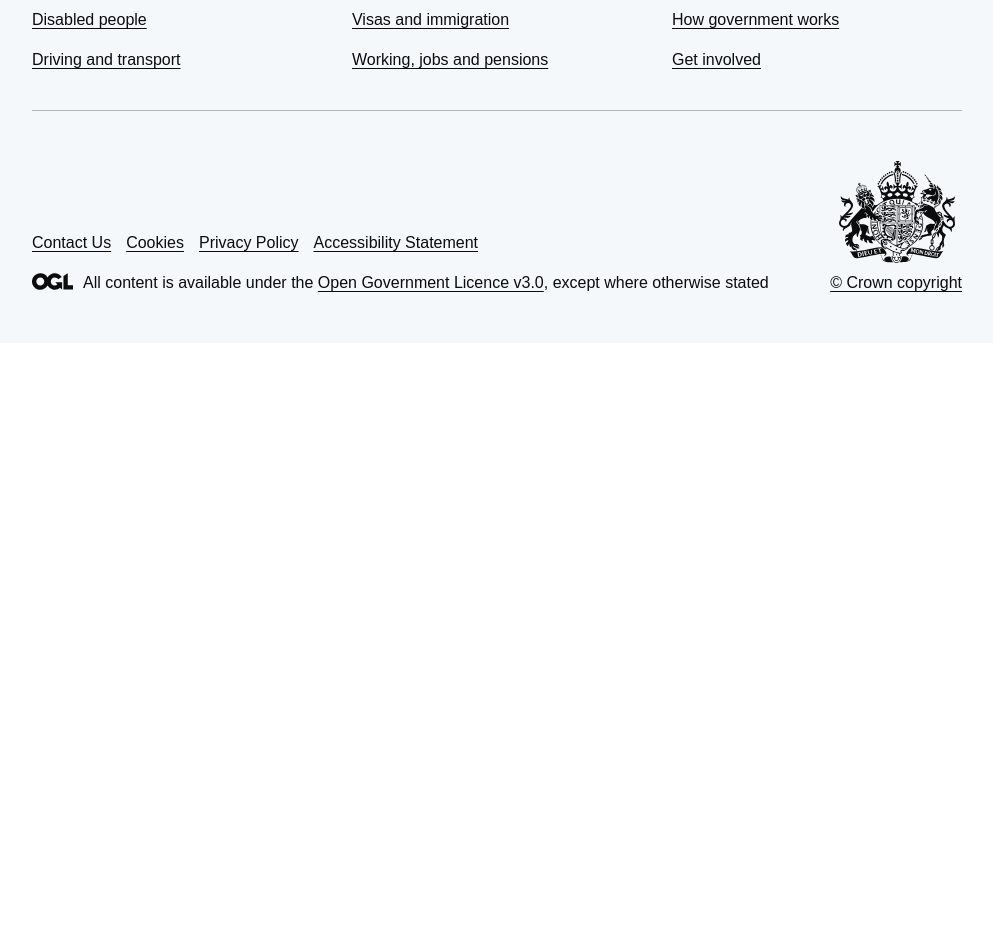
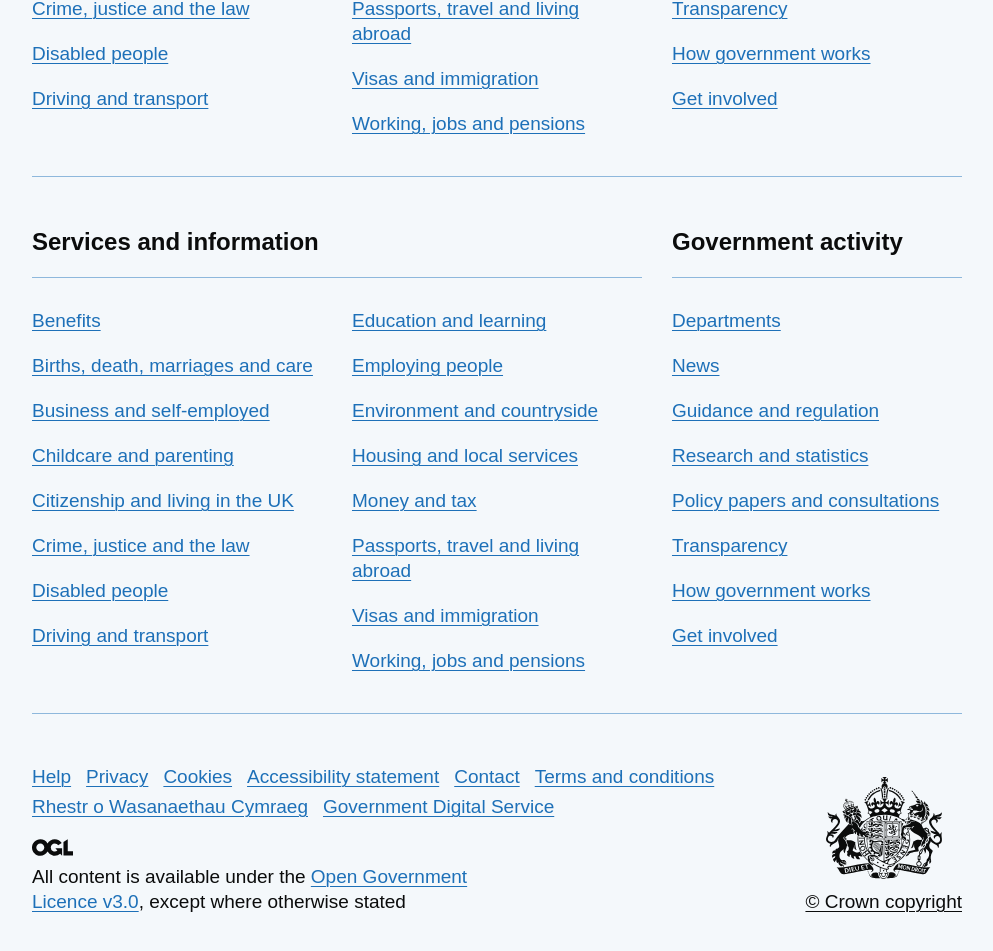
Before and after one commit to stefantaylor/ai-accelerator-week-3-hackathon, a React (Vite) app: page /accessibility-statement in a window 1280 px wide. Shown: the part 2040-2991 px from the top of the page, without its empty margins (143-1136 px from the left). Before the commit the page ends 2383 px from the top, so only its background shows below. Built offline with nearby package versions, Linux system fonts and the light colour scheme.

Commit message:
updating links

```diff
--- a/src/App.css
+++ b/src/App.css
@@ -10,11 +10,13 @@
   --govuk-yellow: #ffdd00;
   --govuk-logo-dot-colour: #00ffe0;
   --govuk-footer-background: #f4f8fb;
+  --govuk-footer-border-colour: #8eb8dc;
   --govuk-light-grey: #f3f2f1;
   --govuk-mid-grey: #b1b4b6;
   --govuk-dark-grey: #505a5f;
   --govuk-focus-colour: var(--govuk-yellow);
   --govuk-link-colour: var(--govuk-blue);
+  --govuk-link-visited-colour: #4c2c92;
   --govuk-error-colour: var(--govuk-red);
   --govuk-border-colour: var(--govuk-black);
 
@@ -114,7 +116,7 @@
 }
 
 .govuk-link:visited {
-  color: #4c2c92;
+  color: var(--govuk-link-visited-colour);
 }
 
 .govuk-link:focus {
@@ -765,6 +767,12 @@
   }
 }
 
+@media print {
+  .govuk-\!-display-none-print {
+    display: none !important;
+  }
+}
+
 /* Button group */
 .govuk-button-group {
   display: flex;
@@ -799,16 +807,14 @@
   border-top: 10px solid var(--govuk-blue);
   color: var(--govuk-black);
   background: var(--govuk-footer-background);
-  font-size: 0.875rem;
-  line-height: 1.1428571429;
+  font-size: 1.1875rem;
+  line-height: 1.3157894737;
 }
 
 @media (min-width: 40.0625em) {
   .govuk-footer {
     padding-top: 40px;
     padding-bottom: 25px;
-    font-size: 1rem;
-    line-height: 1.25;
   }
 }
 
@@ -822,9 +828,17 @@
   text-underline-offset: 0.1578em;
 }
 
-.govuk-footer__link:link,
-.govuk-footer__link:visited,
-.govuk-footer__link:active {
+.govuk-footer__link:link {
+  color: var(--govuk-link-colour);
+}
+
+.govuk-footer__link:visited {
+  color: var(--govuk-link-visited-colour);
+}
+
+.govuk-footer__link:active,
+.govuk-footer__copyright-logo:link,
+.govuk-footer__copyright-logo:visited {
   color: var(--govuk-black);
 }
 
@@ -853,14 +867,10 @@
   clear: both;
 }
 
-.govuk-footer__navigation > [class^="govuk-grid-column"] {
-  margin-bottom: 30px;
-}
-
 .govuk-footer__heading {
   margin-bottom: 30px;
   padding-bottom: 20px;
-  border-bottom: 1px solid var(--govuk-mid-grey);
+  border-bottom: 1px solid var(--govuk-footer-border-colour);
 }
 
 @media (max-width: 40.0525em) {
@@ -871,7 +881,7 @@
 
 .govuk-footer__list {
   margin: 0;
-  padding: 0;
+  padding: 0 0 40px;
   list-style: none;
   column-gap: 30px;
 }
@@ -883,6 +893,8 @@
 }
 
 .govuk-footer__list-item {
+  display: inline-block;
+  width: 99%;
   margin-bottom: 15px;
 }
 
@@ -896,10 +908,15 @@
   margin-bottom: 0;
 }
 
+.govuk-footer__list-item:nth-child(odd):last-child {
+  margin-bottom: 20px;
+}
+
 .govuk-footer__section-break {
-  margin: 0 0 30px;
+  margin: 0;
+  margin-bottom: 30px;
   border: 0;
-  border-bottom: 1px solid var(--govuk-mid-grey);
+  border-bottom: 1px solid var(--govuk-footer-border-colour);
 }
 
 @media (min-width: 40.0625em) {
@@ -937,6 +954,10 @@
   margin-top: 0;
   margin-bottom: 15px;
   padding: 0;
+}
+
+.govuk-footer__inline-list:last-child {
+  margin-bottom: 0;
 }
 
 .govuk-footer__inline-list-item {
--- a/src/components/GovukFooter.jsx
+++ b/src/components/GovukFooter.jsx
@@ -35,6 +35,38 @@
     </li>
   ));
 }
+
+const GOVUK = 'https://www.gov.uk';
+
+const servicesLinks = [
+  ['Benefits', '/browse/benefits'],
+  ['Births, death, marriages and care', '/browse/births-deaths-marriages'],
+  ['Business and self-employed', '/browse/business'],
+  ['Childcare and parenting', '/browse/childcare-parenting'],
+  ['Citizenship and living in the UK', '/browse/citizenship'],
+  ['Crime, justice and the law', '/browse/justice'],
+  ['Disabled people', '/browse/disabilities'],
+  ['Driving and transport', '/browse/driving'],
+  ['Education and learning', '/browse/education'],
+  ['Employing people', '/browse/employing-people'],
+  ['Environment and countryside', '/browse/environment-countryside'],
+  ['Housing and local services', '/browse/housing-local-services'],
+  ['Money and tax', '/browse/tax'],
+  ['Passports, travel and living abroad', '/browse/abroad'],
+  ['Visas and immigration', '/browse/visas-immigration'],
+  ['Working, jobs and pensions', '/browse/working'],
+];
+
+const governmentLinks = [
+  ['Departments', '/government/organisations'],
+  ['News', '/search/news-and-communications'],
+  ['Guidance and regulation', '/search/guidance-and-regulation'],
+  ['Research and statistics', '/search/research-and-statistics'],
+  ['Policy papers and consultations', '/search/policy-papers-and-consultations'],
+  ['Transparency', '/search/transparency-and-freedom-of-information-releases'],
+  ['How government works', '/government/how-government-works'],
+  ['Get involved', '/government/get-involved'],
+];
 
 export default function GovukFooter() {
   return (
@@ -80,21 +112,60 @@
 
         <hr className="govuk-footer__section-break" />
 
+        <div className="govuk-footer__navigation">
+          <div className="govuk-grid-column-two-thirds govuk-!-display-none-print">
+            <h2 className="govuk-footer__heading govuk-heading-m">Services and information</h2>
+            <ul className="govuk-footer__list govuk-footer__list--columns-2">
+              {servicesLinks.map(([text, path]) => (
+                <li key={path} className="govuk-footer__list-item">
+                  <a className="govuk-footer__link" href={`${GOVUK}${path}`}>{text}</a>
+                </li>
+              ))}
+            </ul>
+          </div>
+          <div className="govuk-grid-column-one-third govuk-!-display-none-print">
+            <h2 className="govuk-footer__heading govuk-heading-m">Government activity</h2>
+            <ul className="govuk-footer__list govuk-footer__list--columns-1">
+              {governmentLinks.map(([text, path]) => (
+                <li key={path} className="govuk-footer__list-item">
+                  <a className="govuk-footer__link" href={`${GOVUK}${path}`}>{text}</a>
+                </li>
+              ))}
+            </ul>
+          </div>
+        </div>
+
+        <hr className="govuk-footer__section-break govuk-!-display-none-print" />
+
         <div className="govuk-footer__meta">
           <div className="govuk-footer__meta-item govuk-footer__meta-item--grow">
             <h2 className="govuk-visually-hidden">Support links</h2>
-            <ul className="govuk-footer__inline-list">
+            <ul className="govuk-footer__inline-list govuk-!-display-none-print">
               <li className="govuk-footer__inline-list-item">
-                <a className="govuk-footer__link" href="https://forms.office.com/e/j6J0LdRZNC">Contact Us</a>
+                <a className="govuk-footer__link" href={`${GOVUK}/help`}>Help</a>
               </li>
               <li className="govuk-footer__inline-list-item">
-                <a className="govuk-footer__link" href="/cookies">Cookies</a>
+                <a className="govuk-footer__link" href={`${GOVUK}/help/privacy-notice`}>Privacy</a>
               </li>
               <li className="govuk-footer__inline-list-item">
-                <a className="govuk-footer__link" href="/privacy-policy">Privacy Policy</a>
+                <a className="govuk-footer__link" href={`${GOVUK}/help/cookies`}>Cookies</a>
               </li>
               <li className="govuk-footer__inline-list-item">
-                <a className="govuk-footer__link" href="/accessibility-statement">Accessibility Statement</a>
+                <a className="govuk-footer__link" href="/accessibility-statement">Accessibility statement</a>
+              </li>
+              <li className="govuk-footer__inline-list-item">
+                <a className="govuk-footer__link" href={`${GOVUK}/contact`}>Contact</a>
+              </li>
+              <li className="govuk-footer__inline-list-item">
+                <a className="govuk-footer__link" href={`${GOVUK}/help/terms-conditions`}>Terms and conditions</a>
+              </li>
+              <li className="govuk-footer__inline-list-item">
+                <a className="govuk-footer__link" lang="cy" href={`${GOVUK}/cymraeg`}>Rhestr o Wasanaethau Cymraeg</a>
+              </li>
+              <li className="govuk-footer__inline-list-item">
+                <a className="govuk-footer__link" href={`${GOVUK}/government/organisations/government-digital-service`}>
+                  Government Digital Service
+                </a>
               </li>
             </ul>
 
```
